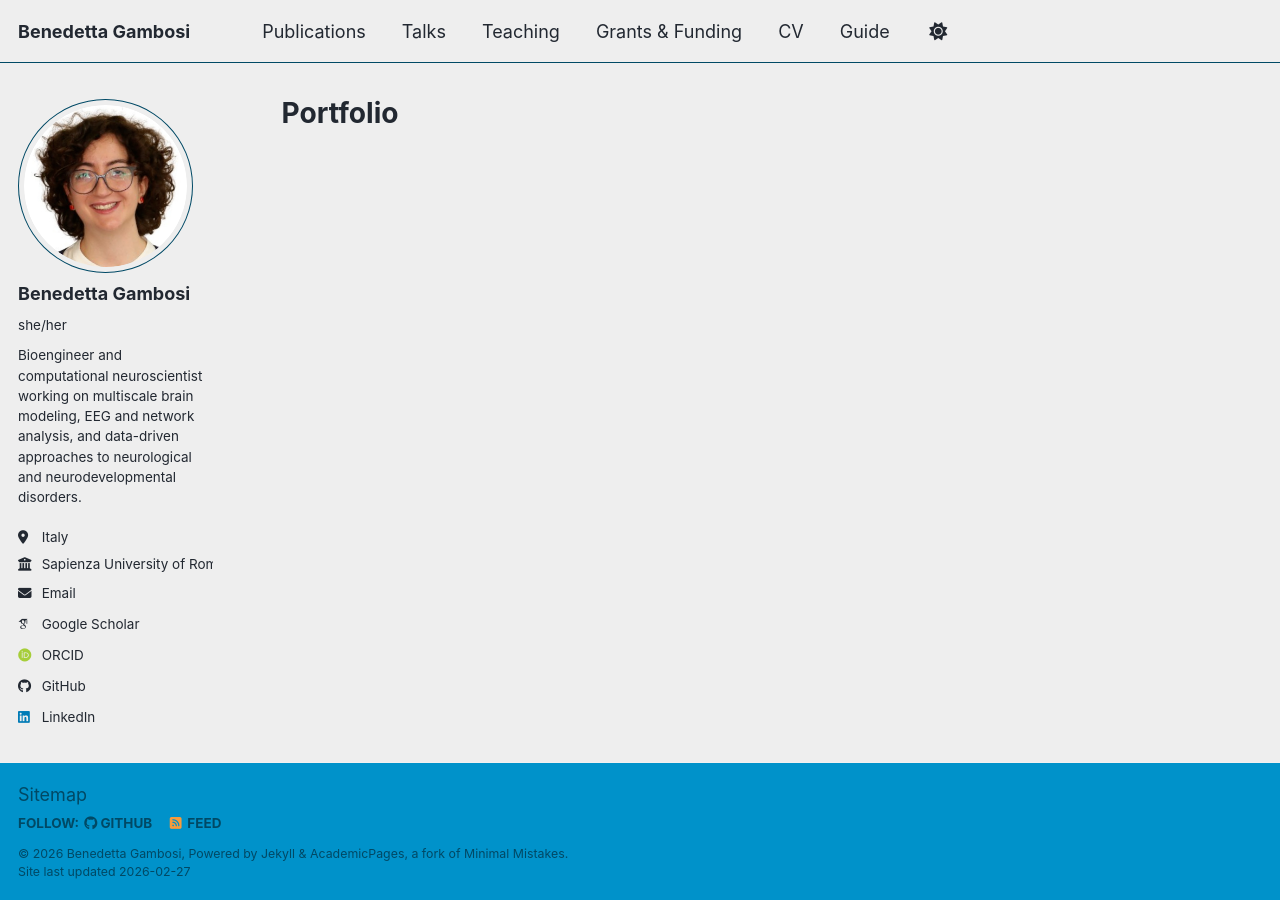
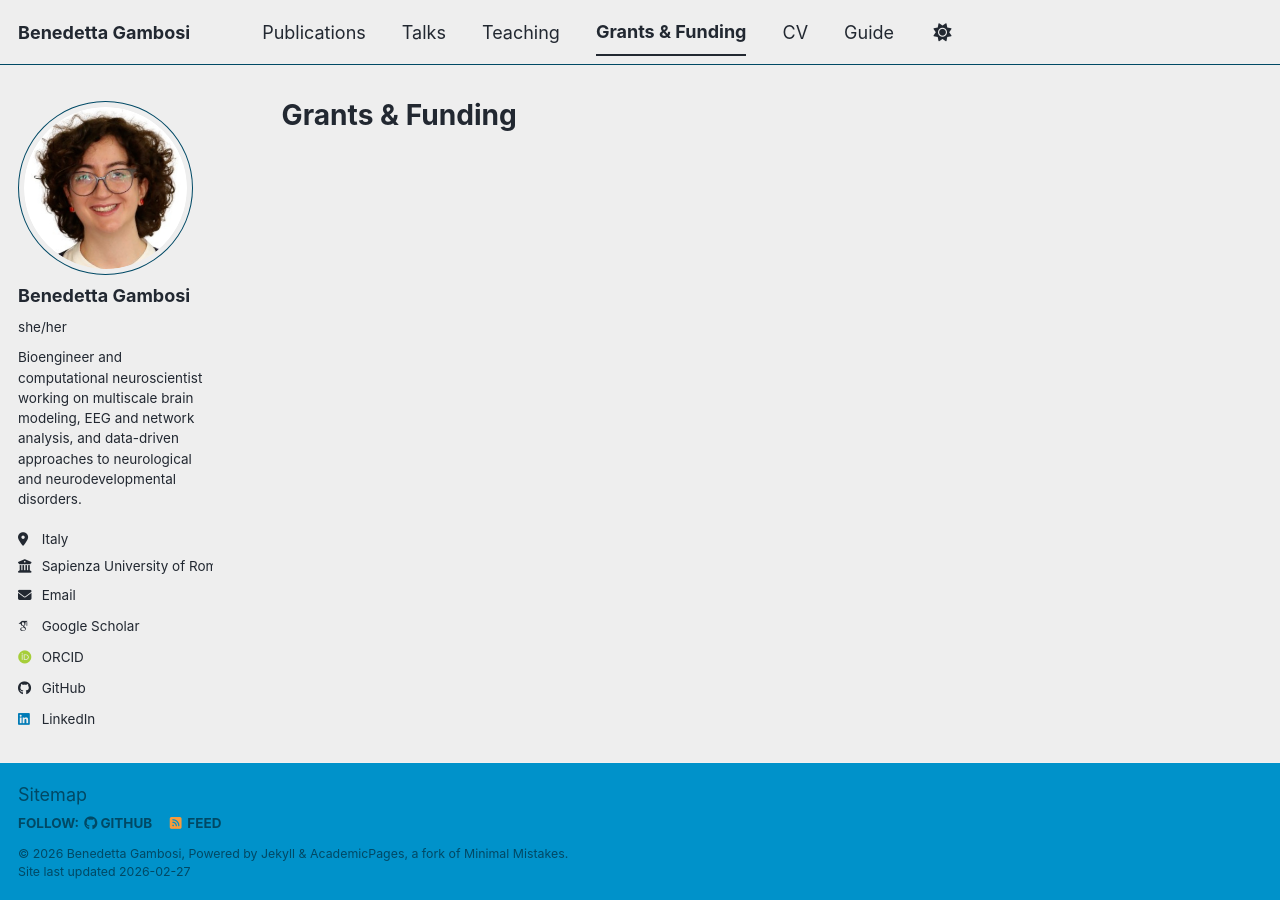
Before and after one commit to benedettagambosi/benedettagambosi.github.io, a Jekyll site: the page built from _pages/portfolio.html, in a window 1280 px wide. Built offline with Jekyll 4.4.1, drawn with Linux system fonts in a browser that asks for light colours; some web fonts are replaced; a script bundle is joined from its source files by our own code; library files that are not in the unit come from our copies.

Commit message:
grant page

```diff
--- a/_pages/portfolio.html
+++ b/_pages/portfolio.html
@@ -1,13 +1,13 @@
 ---
 layout: archive
-title: "Portfolio"
-permalink: /portfolio/
+title: "Grants & Funding"
+permalink: /grants/
 author_profile: true
 ---
 
 {% include base_path %}
 
 
-{% for post in site.portfolio %}
+{% for post in site.grants %}
   {% include archive-single.html %}
 {% endfor %}
```
